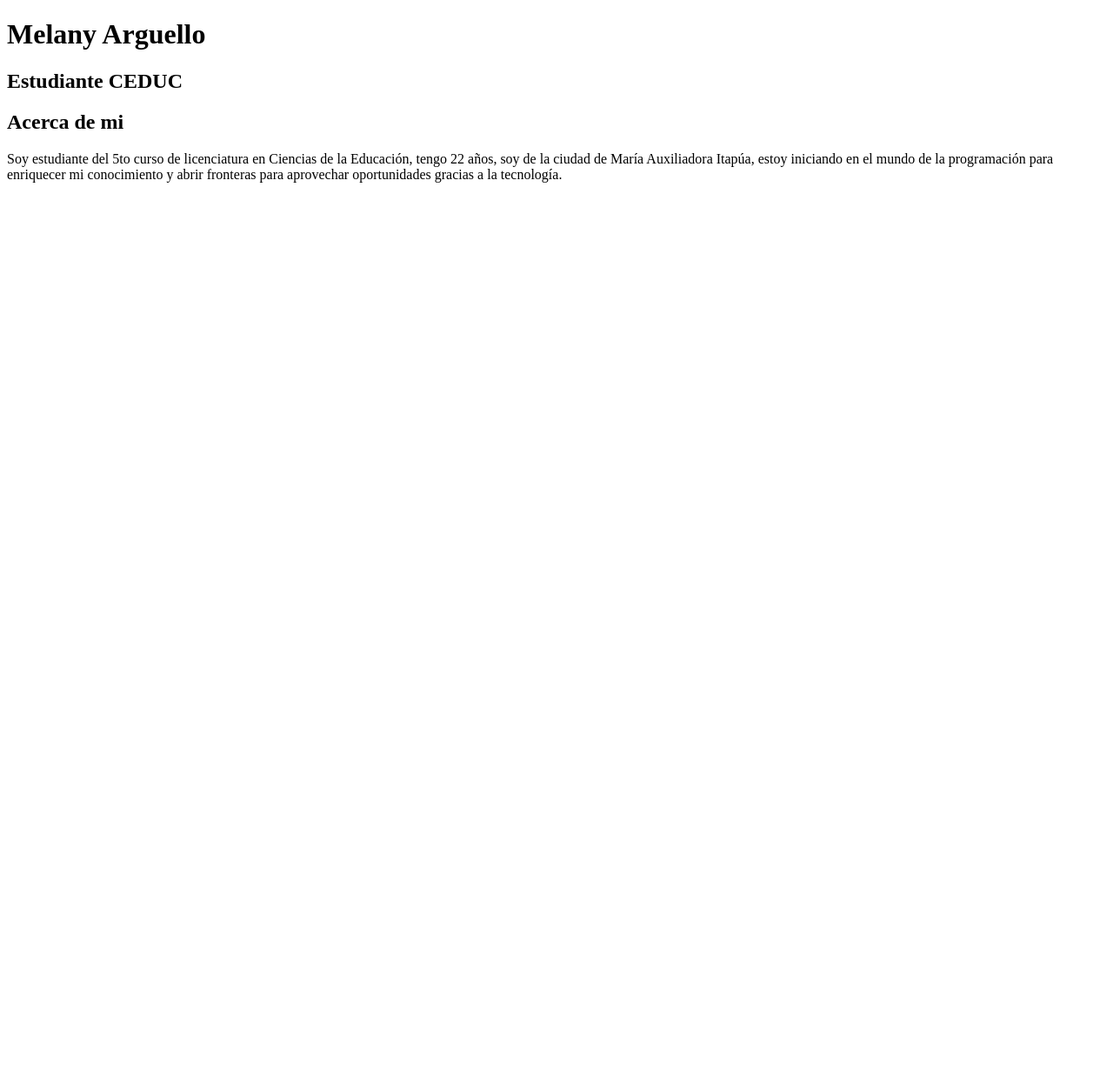
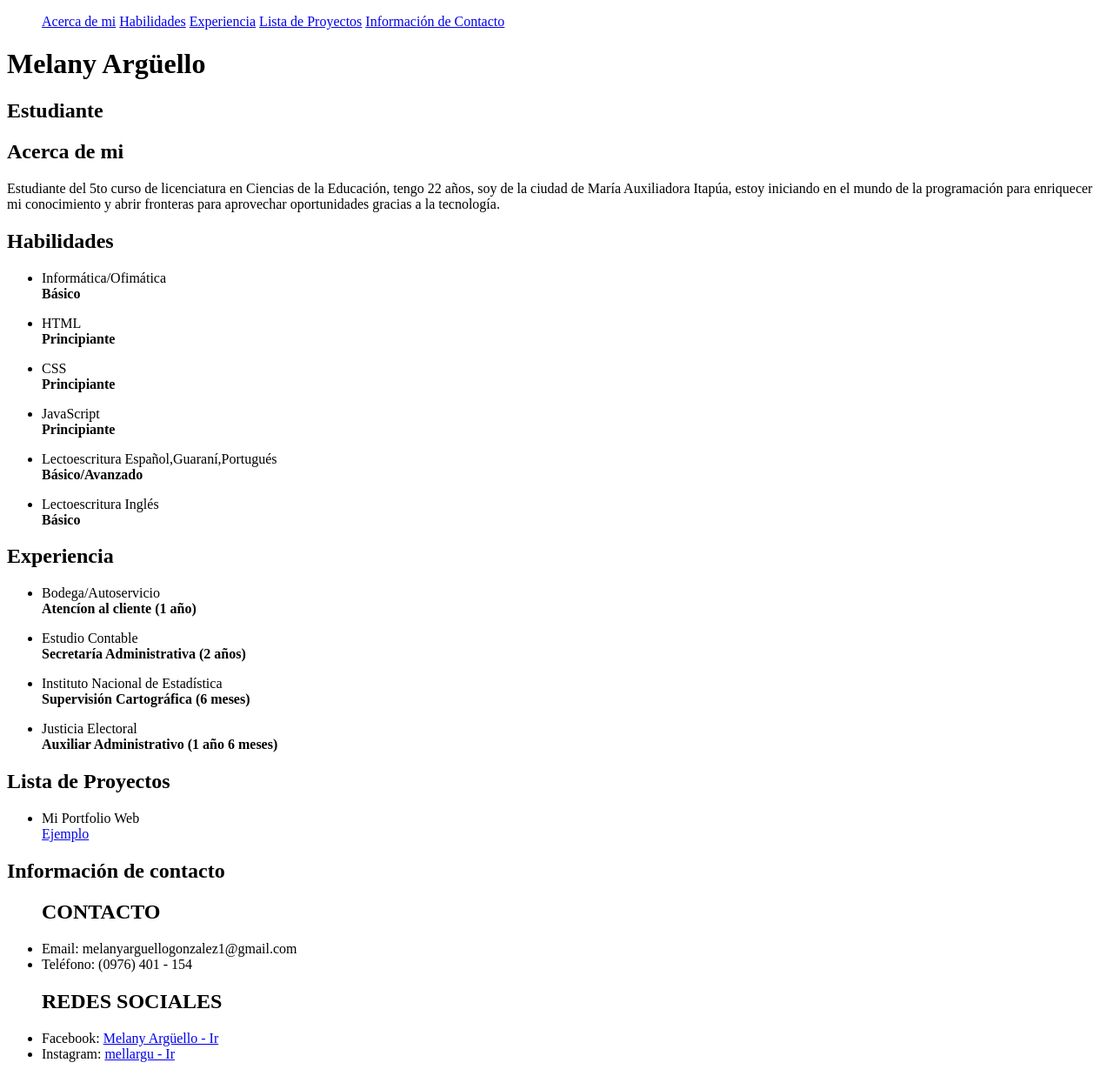
Before and after one commit to melanyarguello/PORTFOLIO-WEB-Melany-Arg-ello-, a plain HTML site: page index.html in a window 1280 px wide. Shown: the whole page at 87% size. Before the commit the page ends 800 px from the top, so only its background shows below. Drawn offline with Linux system fonts and the light colour scheme.

Commit message:
Add files via upload

```diff
--- a/index.html
+++ b/index.html
@@ -2,21 +2,96 @@
 <html>
 <head>
     <title>PORTFOLIO WEB</title>
+    <link rel="stylesheet" href="style.css"/>
+
 </head>
 <body>
 <header>
-    <h1>Melany Arguello</h1>
-    <h2>Estudiante CEDUC</h2>
+    <nav>
+        <ul>
+            <a href="#Acerca de mi">Acerca de mi</a>
+            <a href="Habilidades">Habilidades</a>
+            <a href="Experiencia">Experiencia</a>
+            <a href="Lista de Proyectos">Lista de Proyectos</a>
+            <a href="Información de Contacto">Información de Contacto</a>
+        </ul>
+    </nav>
+    <h1>Melany Argüello</h1>
+    <h2>Estudiante</h2>
 </header>
 <main>
-    <section>
-        <h2> Acerca de mi</h2>
+    <section id="Acerca de mi">
+        <h2>Acerca de mi</h2>
         <p>
-            Soy estudiante del 5to curso de licenciatura en Ciencias de la Educación, tengo 22 años, soy de la ciudad de María Auxiliadora Itapúa, estoy iniciando en el mundo de la programación para enriquecer mi conocimiento y abrir fronteras para aprovechar oportunidades gracias a la tecnología.
+            Estudiante del 5to curso de licenciatura en Ciencias de la Educación, tengo 22 años, soy de la ciudad de María Auxiliadora Itapúa, estoy iniciando en el mundo de la programación para enriquecer mi conocimiento y abrir fronteras para aprovechar oportunidades gracias a la tecnología.
         </p>
     </section>
+    <section id="Habilidades">
+        <h2> Habilidades</h2>
+        <ul>
+             <li>Informática/Ofimática</li>
+             <b>Básico</b>
+        </ul>
+        <ul>
+            <li>HTML</li>
+            <b>Principiante</b>
+        </ul>
+        <ul>
+            <li>CSS</li>
+            <b>Principiante</b>
+        </ul>
+        <ul>
+            <li>JavaScript</li>
+            <b>Principiante</b>
+        </ul>
+        <ul>
+            <li>Lectoescritura Español,Guaraní,Portugués</li>
+            <b>Básico/Avanzado</b>
+        </ul>
+        <ul>
+            <li>Lectoescritura Inglés</li>
+            <b>Básico</b>
+        </ul>
+    </section>
+    <section id="Experiencia">
+      <h2> Experiencia </h2>
+     <ul>
+        <li>Bodega/Autoservicio</li>
+        <b> Atencíon al cliente (1 año) </b>
+     </ul>
+     <ul>
+        <li>Estudio Contable</li>
+        <b>Secretaría Administrativa (2 años)</b>
+     </ul>
+     <ul>
+        <li>Instituto Nacional de Estadística</li>
+        <b> Supervisión Cartográfica (6 meses)</b>
+     </ul>
+     <ul>
+        <li> Justicia Electoral</li>
+        <b> Auxiliar Administrativo (1 año 6 meses)</b>
+     </ul>
+    </section>
+    <section id="Lista de Proyectos">
+        <h2> Lista de Proyectos</h2>
+        <ul>
+            <li> Mi Portfolio Web </li>
+            <a href="https://mailchimp.com/es/resources/web-developer-portfolio-examples/">Ejemplo</a>
+        </ul>
+    </section>
+    <section id="Información de Contacto">
+        <h2> Información de contacto </h2>
+        <ul>
+            <h2> CONTACTO</h2>
+            <li> Email: melanyarguellogonzalez1@gmail.com</li>
+            <li> Teléfono: (0976) 401 - 154 </li>
+
+            <h2> REDES SOCIALES</h2>
+            <li> Facebook: <a href="https://www.facebook.com/melany.arguello.315?mibextid=kFxxJD"> Melany Argüello - Ir</a></li>
+
+            <li> Instagram: <a href="https://www.instagram.com/mellargu?igsh=aTFwNWQzc2owbDQ2&utm_source=qr"> mellargu - Ir</a> </li>
+        </ul>
+    </section>
 </main>
-
-
 </body>
 </html>
```
